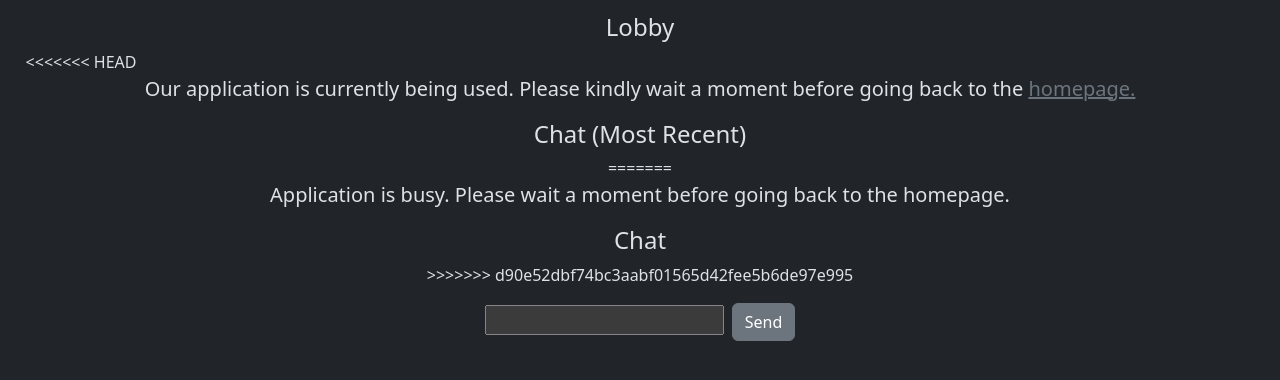
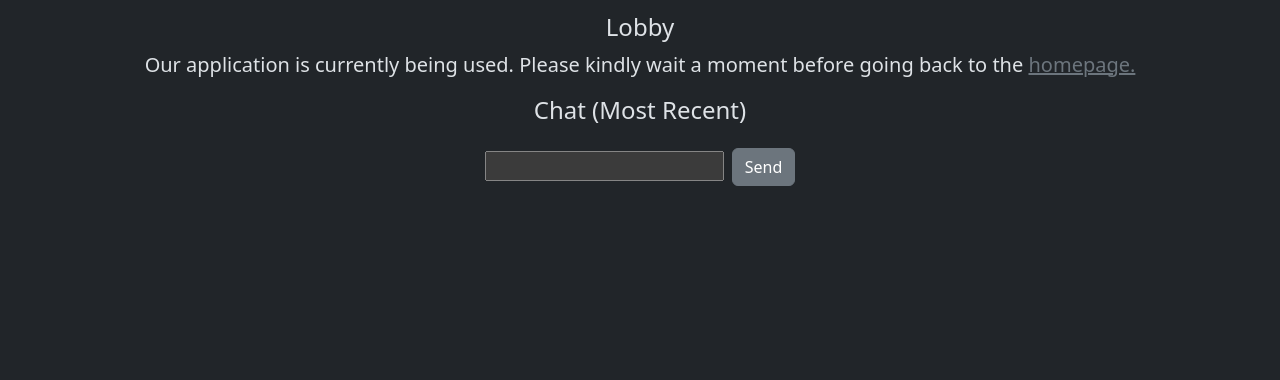
Before and after one commit to Yuheng3107/aichallenge, a Flask app: page /lobby in a window 1280 px wide. Shown: the part 56-436 px from the top of the page. Run offline with Flask 2, Linux system fonts and the light colour scheme; some libraries are stand-ins or nearby versions.

Commit message:
Styled lobby

```diff
--- a/app.py
+++ b/app.py
@@ -115,4 +115,4 @@ if __name__ == '__main__':
     # allow_unsafe_werkzeug=True
     # gunicorn -w 1 --threads 100 app:app
     # use this command to run production ready server
-    socketio.run(app,  host="0.0.0.0", ssl_context=('cert.pem', 'key.pem'), allow_unsafe_werkzeug=True, debug=True)
+    socketio.run(app,  host="0.0.0.0", allow_unsafe_werkzeug=True, debug=True)
--- a/templates/lobby.html
+++ b/templates/lobby.html
@@ -17,17 +17,9 @@ FitAI: Lobby
 {% block main %}
 <main>
     <h4 class="text-center">Lobby</h4>
-<<<<<<< HEAD
     <p class="lead text-center align-items-center"> Our application is currently being used. Please kindly wait a moment before going back to the <a href="/" class="link-secondary">homepage.</a></p>
     <div id="chat" class="text-center">
         <h4>Chat (Most Recent)</h4>
-=======
-    <p class="lead text-center align-items-center">
-        Application is busy. Please wait a moment before going back to the homepage.
-    </p>
-    <p>
-        <h4>Chat</h4>
->>>>>>> d90e52dbf74bc3aabf01565d42fee5b6de97e995
         <ul id="messages"></ul>
         <input type="text" id="myMessage" class="text-center">
         <button id="sendButton" class ="btn btn-secondary ms-1">Send</button>
```
